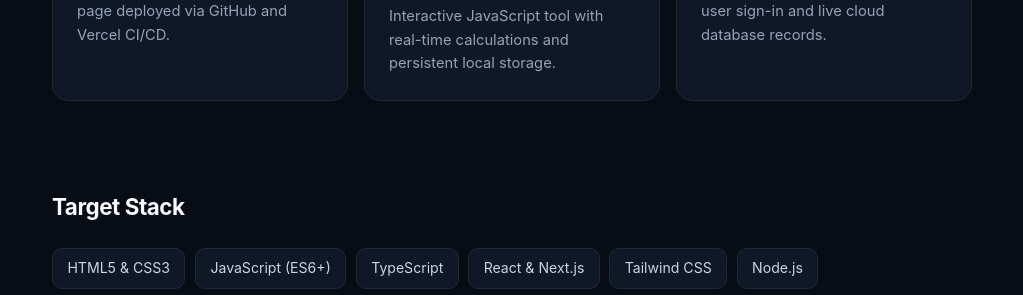
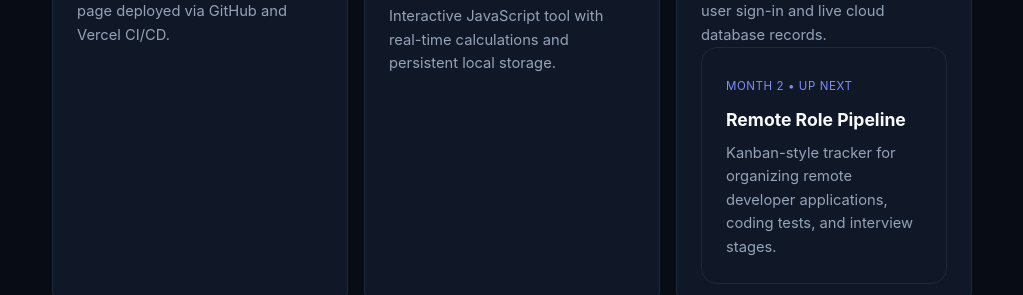
Before and after one commit to vibesy2126/my-first-web-page, a plain HTML site: page index.html in a window 1280 px wide. Shown: the part 1118-1413 px from the top of the page, without its empty margins (128-1151 px from the left). Drawn offline with Linux system fonts and the light colour scheme.

Commit message:
add 4th project card

```diff
--- a/index.html
+++ b/index.html
@@ -12,7 +12,7 @@
       --border: #1e293b;
       --text: #f8fafc;
       --muted: #94a3b8;
-      --accent: #38bdf8;
+      --accent: #818cf8;
       --green: #34d399;
     }
 
@@ -311,7 +311,12 @@
           <span class="tag">Week 3–4 • Up Next</span>
           <h3>Full-Stack SaaS Dashboard</h3>
           <p>Next.js + PostgreSQL web app with user sign-in and live cloud database records.</p>
-        </article>
+        <article class="card" data-status="next">
+       <span class="tag">Month 2 • Up Next</span>
+       <h3>Remote Role Pipeline</h3>
+       <p>Kanban-style tracker for organizing remote developer applications, coding tests, and interview stages.</p>
+     </article>
+
       </div>
     </section>
 
```
